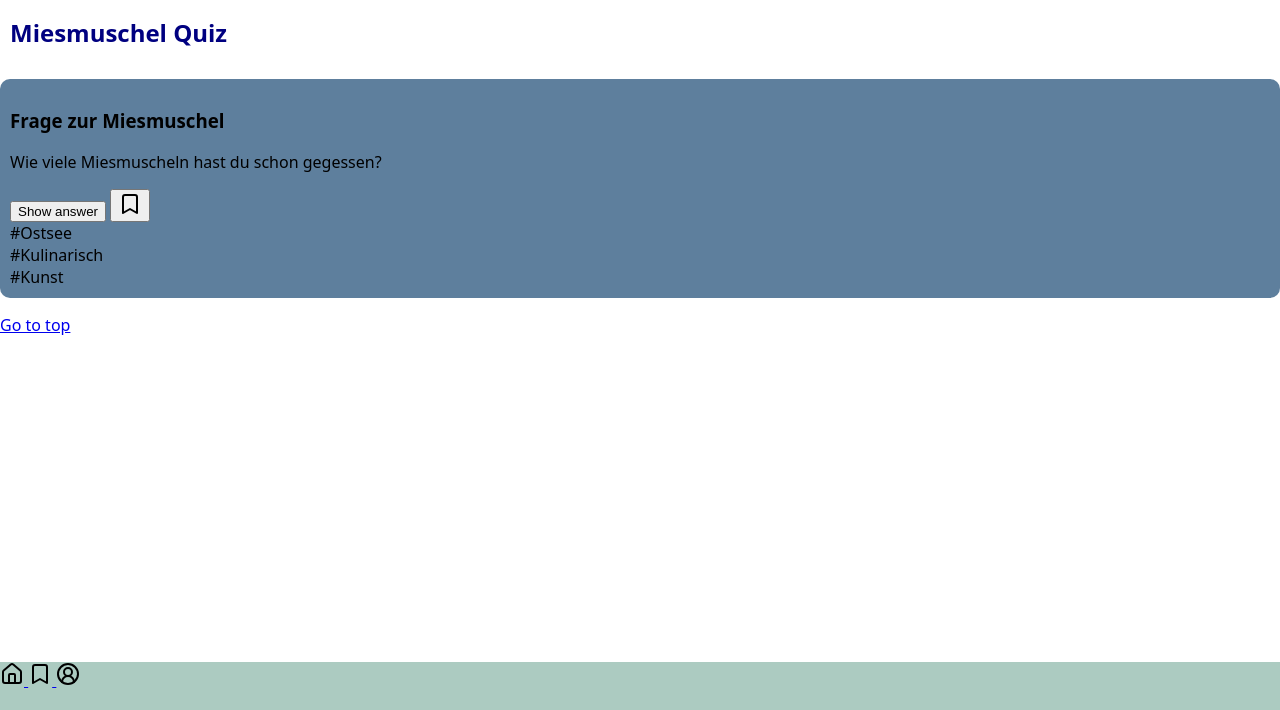
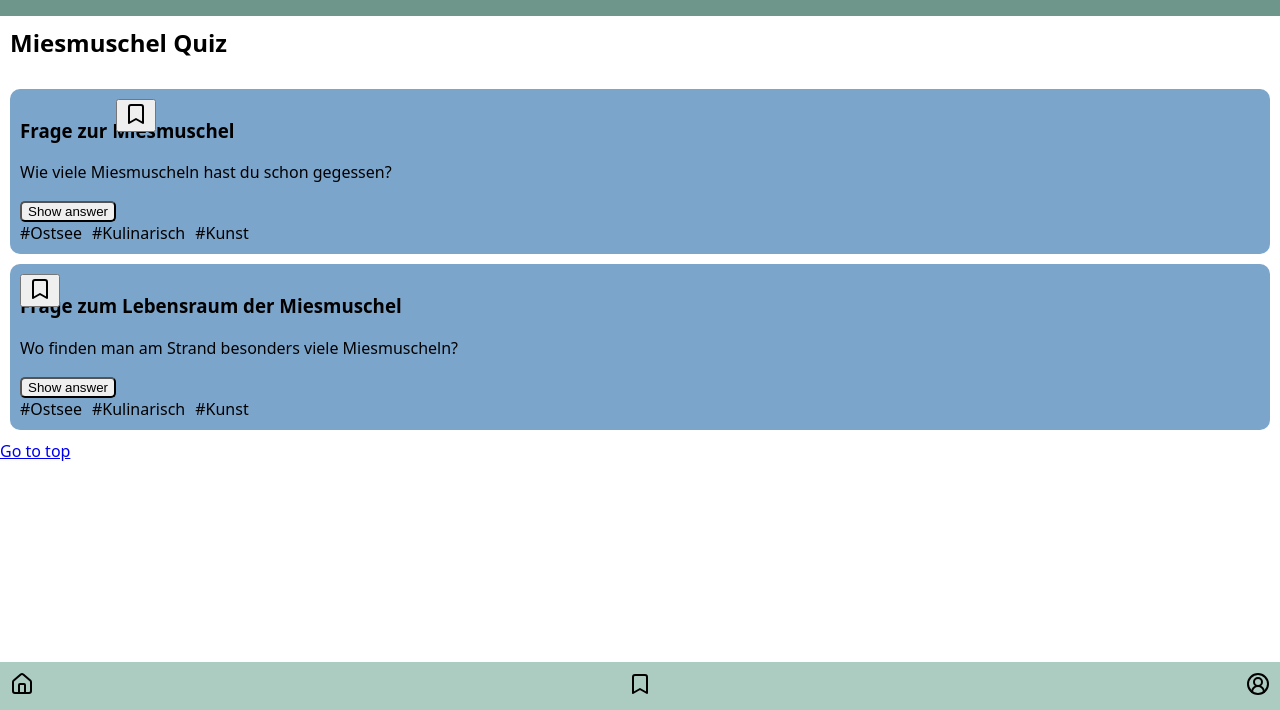
Before and after one commit to feminismuss/recap-project-1-quiz-app-layout, a plain HTML site: page index.html in a window 1280 px wide. Shown: the part 90-800 px from the top of the page. Drawn offline with Linux system fonts and the light colour scheme.

Commit message:
add mor Style to card

```diff
--- a/index.html
+++ b/index.html
@@ -12,19 +12,36 @@
     </header>
     <main class="main content">
       <h2 class="main-content__title">Miesmuschel Quiz</h2>
-      <ul class="main-content__question-card">
-        <li class="question-card">
-          <h3 class="question-card__question">Frage zur Miesmuschel</h3>
-          <p>Wie viele Miesmuscheln hast du schon gegessen?</p>
+      <article class="question-card">
+        <h3 class="question-card__question">Frage zur Miesmuschel</h3>
+        <p>Wie viele Miesmuscheln hast du schon gegessen?</p>
+        <button class="question-card__answer-button">Show answer</button>
+        <button class="question-card__bookmark-button">
+          <img src="./assets/bookmark.svg" alt="Bookmark" />
+        </button>
+        <div class="question-card__tags">
+          <div class="Ostsee">#Ostsee</div>
+          <div class="Kulinarisch">#Kulinarisch</div>
+          <div class="Kunst">#Kunst</div>
+        </div>
+      </article>
+      <article class="question-card">
+        <h3 class="question-card__question">
+          Frage zum Lebensraum der Miesmuschel
+        </h3>
+        <p>Wo finden man am Strand besonders viele Miesmuscheln?</p>
+        <div>
           <button class="question-card__answer-button">Show answer</button>
-          <button class="question-card__bookmark-button">
-            <img src="./assets/bookmark.svg" alt="Bookmark" />
-          </button>
-          <div class="question-card__tags">#Ostsee</div>
-          <div class="question-card__tags">#Kulinarisch</div>
-          <div class="question-card__tags">#Kunst</div>
-        </li>
-      </ul>
+        </div>
+        <button class="question-card__bookmark-button">
+          <img src="./assets/bookmark.svg" alt="Bookmark" />
+        </button>
+        <div class="question-card__tags">
+          <div class="Ostsee">#Ostsee</div>
+          <div class="Kulinarisch">#Kulinarisch</div>
+          <div class="Kunst">#Kunst</div>
+        </div>
+      </article>
       <a href="#top" class="goto-top">Go to top</a>
     </main>
     <footer class="footer">
--- a/styles.css
+++ b/styles.css
@@ -5,58 +5,62 @@
 }
 
 body {
-  display: flex;
-  flex-direction: column;
-  gap: 10px;
+  font-family: system-ui, sans-serif;
   margin: 0;
-  font-family: system-ui, sans-serif;
-  background: var(--body-bg);
 }
 .header {
   background-color: rgb(111, 150, 138);
   position: sticky;
   top: 0;
   width: 100%;
+  padding: 10px;
 }
 .main-content {
-  background-color: white;
+  display: flex;
+  padding: 10px;
 }
 .main-content__title {
-  color: navy;
   margin: 0 0 20px 0;
   padding: 10px;
 }
 
-.main-content__question-card {
+.question-card {
   padding: 10px;
+  justify-content: space-around;
+  background-color: rgb(124, 165, 203);
+  border-radius: 10px;
+  margin-top: 10px;
+  margin: 10px;
+  position: relative;
+}
+.button-container {
   display: flex;
-  flex-wrap: wrap;
-  justify-content: space-between;
-  gap: 20px;
-  background-color: rgb(94, 127, 157);
-  display: flex;
-  flex-direction: column;
-  justify-content: space-between;
-  border-radius: 10px;
+  justify-content: center;
+}
+.question-card__answer-button {
+  border-radius: 5px;
 }
 
-.question-card__question {
-}
-
-.question-card__answer-button {
-}
-
-.question-card__bookmark {
+.question-card__bookmark-button {
+  position: absolute;
+  top: 10px;
 }
 
 .question-card__tags {
+  display: flex;
+  flex-direction: row;
+  gap: 10px;
 }
 
 .footer {
   height: 48px;
   background: rgb(172, 203, 193);
-
+  padding: 10px;
   position: fixed;
   bottom: 0;
   width: 100%;
 }
+.navigation {
+  display: flex;
+  justify-content: space-between;
+}
```
